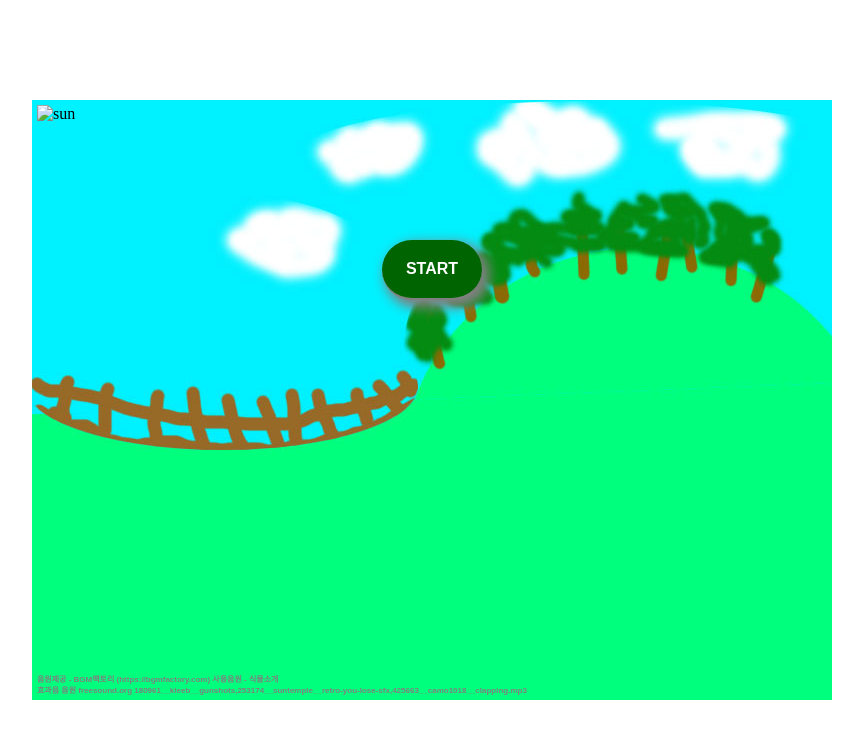
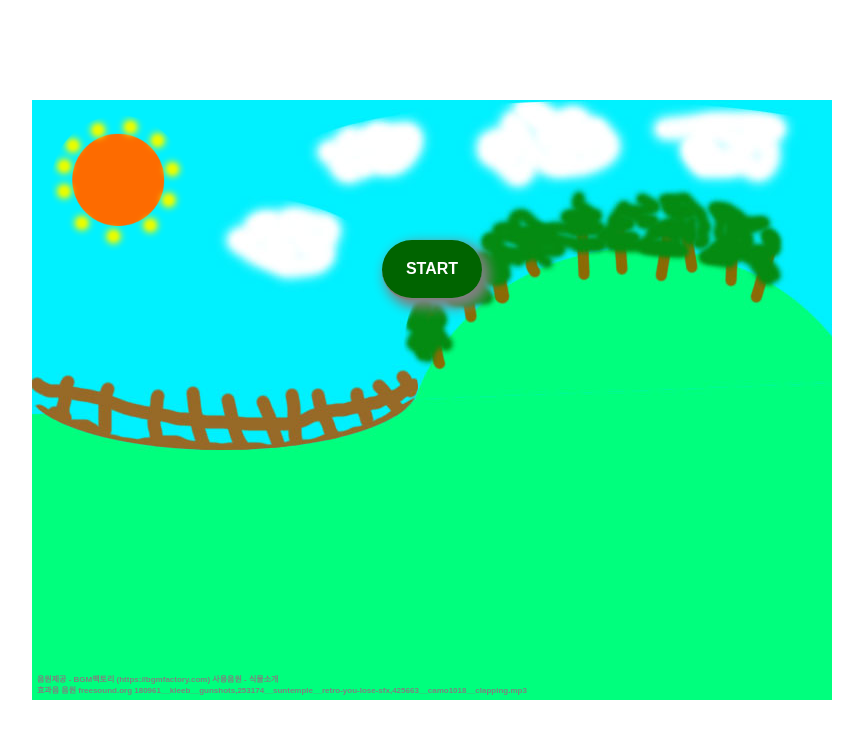
Before and after one commit to amy4229/saveSheepGame, a plain HTML site: page index.html in a window 1280 px wide. Shown: the whole page, without its empty margins (208-1071 px from the left). Drawn offline with Linux system fonts and the light colour scheme; the site is published under a folder, as on GitHub Pages, so addresses that start at the root find nothing; files whose address does not match are found by name.

Commit message:
Update index.html

```diff
--- a/index.html
+++ b/index.html
@@ -12,7 +12,7 @@
     <div class="game">
         <header class="game__header">
             <div class ="game__header__sun">
-                <img class ="game__header__sun__img" alt="sun" src="/images/sun.png">
+                <img class ="game__header__sun__img" alt="sun" src="images/sun.png">
             </div>
             <button class="game__header__btn"></button>
         </header>
```
